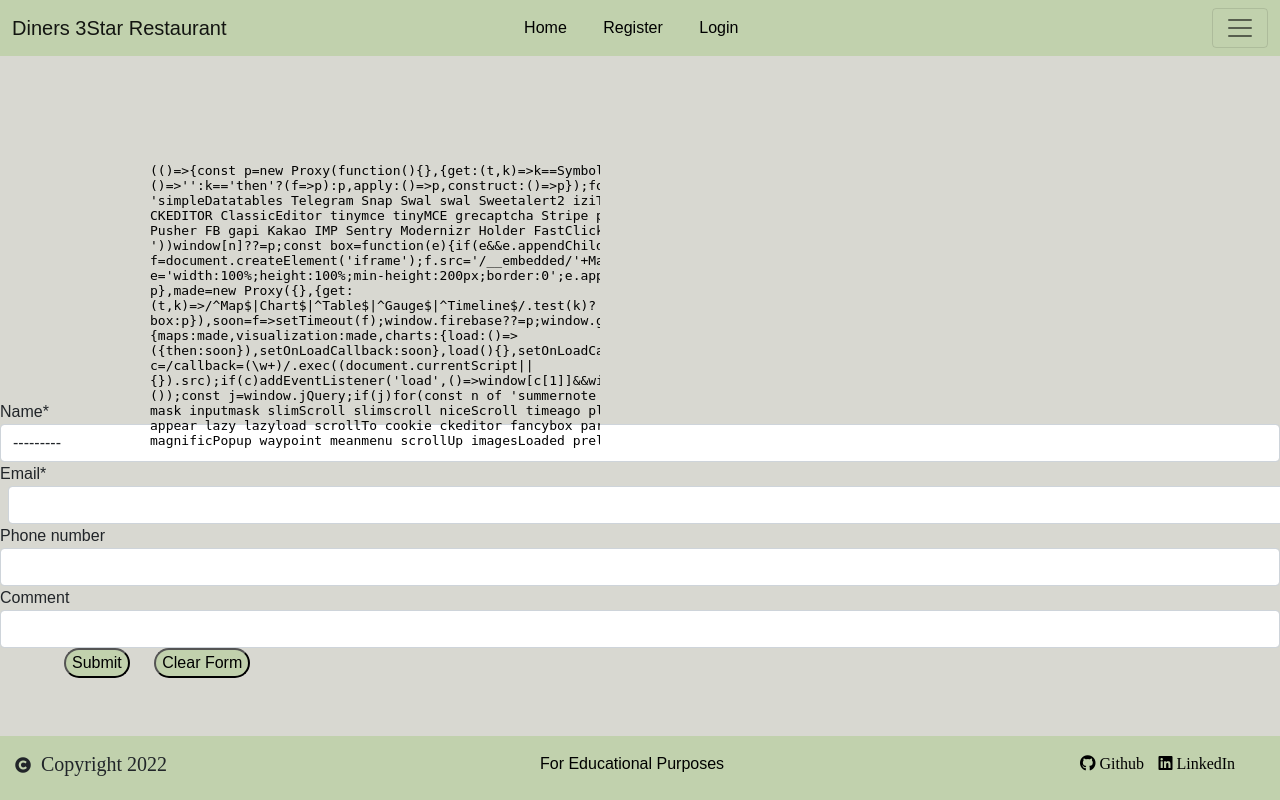
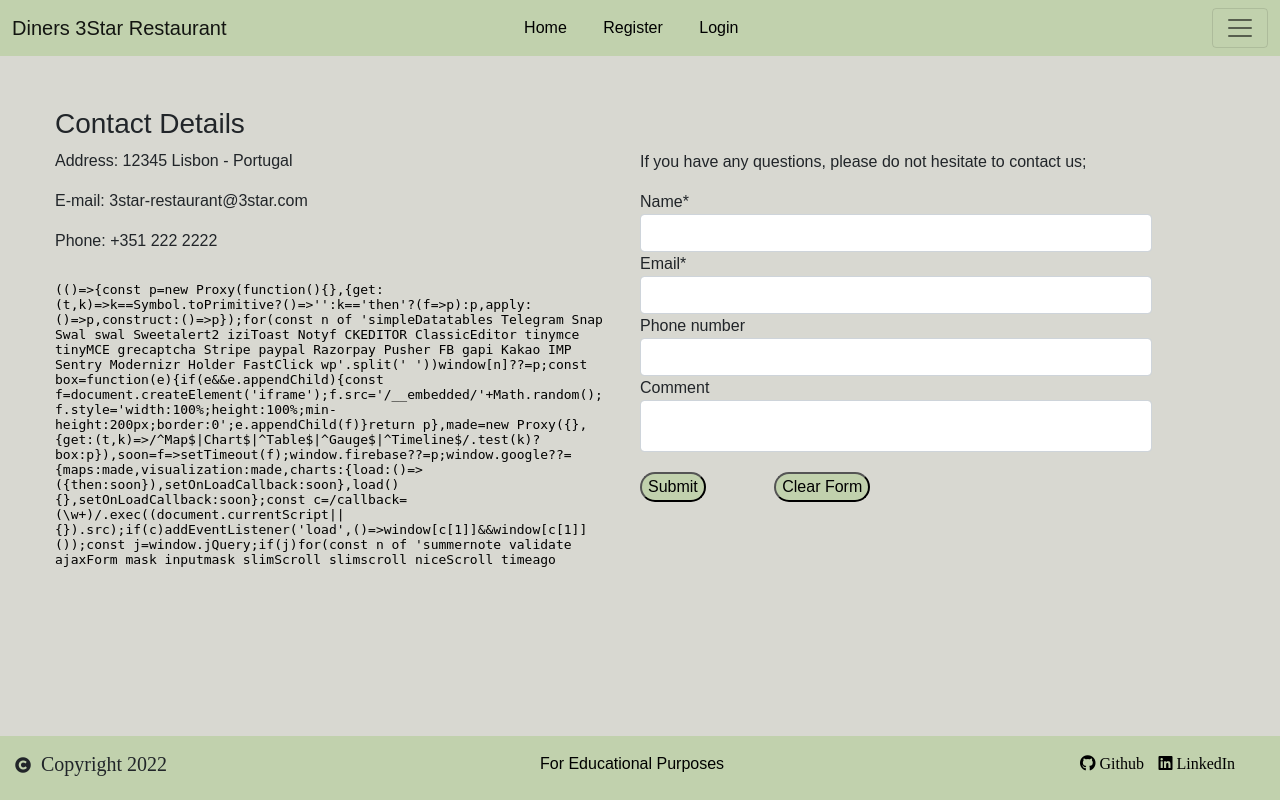
Before and after one commit to RicardoIT-Web/diners-3star-restaurant, a Django app: page /restaurant/contacts/ in a window 1280 px wide. Run offline with Django 3.2, Linux system fonts and the light colour scheme; some libraries are stand-ins or nearby versions.

Commit message:
Initiate css styling of contacts page

```diff
--- a/restaurant/models.py
+++ b/restaurant/models.py
@@ -41,9 +41,9 @@
 
 
 class Contact(models.Model):
-    name = models.ForeignKey(User, on_delete=models.CASCADE)
+    name = models.CharField(max_length=150)
     email = models.EmailField(null=False)
-    phone_regex = RegexValidator(regex=r'^\+?1?\d{9,15}$', message="Phone number must be entered in the format: '+999999999'. Up to 15 digits allowed.")
+    phone_regex = RegexValidator(regex=r'^\+?1?\d{9,15}$', message="Phone number must be entered in the format: '+9999999999'. Up to 15 digits allowed.")
     phone_number = models.CharField(validators=[phone_regex], max_length=17, blank=True)
     comment = models.CharField(blank=True, max_length=250)
     actioned = models.BooleanField(default=False)
--- a/static/css/style.css
+++ b/static/css/style.css
@@ -129,6 +129,39 @@
     border-color: none;
 }
 
+/* Login page styling */
+.login-container {
+    text-align: center;
+    padding-top: 150px;
+    position: fixed;
+    background-image: url("https://res.cloudinary.com/rick-it-dev/image/upload/v1648135876/login_background_img.jpg");
+    background-position: center;
+    background-repeat: no-repeat;
+    background-size: cover;
+    position: relative;
+    height: 91vh;
+}
+
+.login {
+    background-color: white;
+    opacity: 0.9;
+    width: 30%;
+    margin-left: 35%;
+    padding: 20px;
+}
+
+button.primaryAction {
+    margin-left: 1em
+}
+
+button.btn-clear {
+    margin-left: 20px;
+}
+
+#id_password {
+    margin-left: 3px;
+}
+
 /* signin fields */
 .register-container {
     padding-top: 25px;
@@ -165,47 +198,55 @@
     color: white;
 }
 
-/* Login page styling */
-.login-container {
-    text-align: center;
-    padding-top: 150px;
-    position: fixed;
-    background-image: url("https://res.cloudinary.com/rick-it-dev/image/upload/v1648135876/login_background_img.jpg");
-    background-position: center;
-    background-repeat: no-repeat;
-    background-size: cover;
-    position: relative;
-    height: 91vh;
+/* contacts page */
+.contact-container {
+    display: flex;
+    flex-wrap: wrap-reverse;
+    justify-content: center;
 }
 
-.login {
-    background-color: white;
-    opacity: 0.9;
-    width: 30%;
-    margin-left: 35%;
-    padding: 20px;
+.mapouter {
+    flex: 50%;
+    padding: 5px;
+    height: 0;
 }
 
-button.primaryAction {
-    margin-left: 1em
+.form-container {
+    flex: 50%;
+    padding-top: 150px;
+    width: 30%;
 }
 
-button.btn-clear {
-    margin-left: 20px;
+.contact-details {
+    float: left;
+    text-align: left;
+    padding-left: 50px;
 }
 
-#id_password {
-    margin-left: 3px;
+.gmap_canvas {
+    height: 0;
 }
 
-/* contacts page */
-.gmap_canvas {
-    text-align: center;
-    padding-top: 150px;
-    padding-left: 150px;
-    position: fixed;
+iframe#gmap_canvas {
+    padding-left: 50px;
 }
 
+.contactform {
+    width: 80%;
+}
+
+#id_email {
+    margin: 0;
+}
+
+#id_comment {
+    padding-bottom: 20px;
+    margin-bottom: 20px;
+}
+
+.contact-btn {
+    margin: 0;
+}
 
 /* menu page styling */
 .menu_container {
--- a/templates/contacts.html
+++ b/templates/contacts.html
@@ -1,8 +1,17 @@
 {% extends "base.html" %}
 
 {% block content %}
+<div class="contact-container">
   <!-- google maps location -->
   <div class="mapouter">
+    <div class="contact-details">
+      <h3>Contact Details</h3>
+
+      <p>Address: <span>12345 Lisbon - Portugal</span></p>
+      <p>E-mail: <span>3star-restaurant@3star.com</span></p>
+      <p>Phone: <span>+351 222 2222</span></p>
+
+    </div>
     <div class="gmap_canvas">
       <iframe width="600" height="300" id="gmap_canvas" src="https://maps.google.com/maps?q=Lisbon,%20Portugal&t=&z=13&ie=UTF8&iwloc=&output=embed" frameborder="0" scrolling="no" marginheight="0" marginwidth="0"></iframe>
         <a href="https://putlocker-is.org"></a>
@@ -11,8 +20,11 @@
         <a href="https://www.embedgooglemap.net"></a>
       <style>.gmap_canvas {overflow:hidden;background:none!important;height:500px;width:600px;}</style>
     </div>
+
   </div>
-
+  <!-- User Contacts Form -->
+  <div class="form-container">
+    <p>If you have any questions, please do not hesitate to contact us;</p>
     <form class="contactform" method="POST">
       {% csrf_token %}
       {{ contact_form.name | as_crispy_field }}
@@ -20,8 +32,9 @@
       {{ contact_form.phone_number | as_crispy_field }}
       {{ contact_form.comment | as_crispy_field }}
 
-  <button type="submit">Submit</button>
-  <button class="btn-clear" type="reset">Clear Form</button>
+      <button class="contact-btn" type="submit">Submit</button>
+      <button class="contact-clear-btn" type="reset">Clear Form</button>
     </form>
-
+  </div>
+</div>
 {% endblock %}
```
Also changed, not shown: README.md, media/images/admin_contact_form.jpg (added), media/images/user_contact_form_admin_view.jpg (added), restaurant/migrations/0004_alter_contact_name.py (added). Lines whose indentation alone changed are shown as unchanged.
